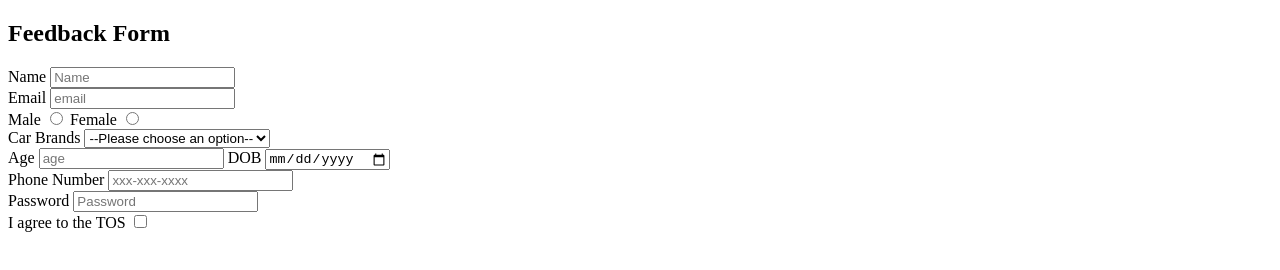
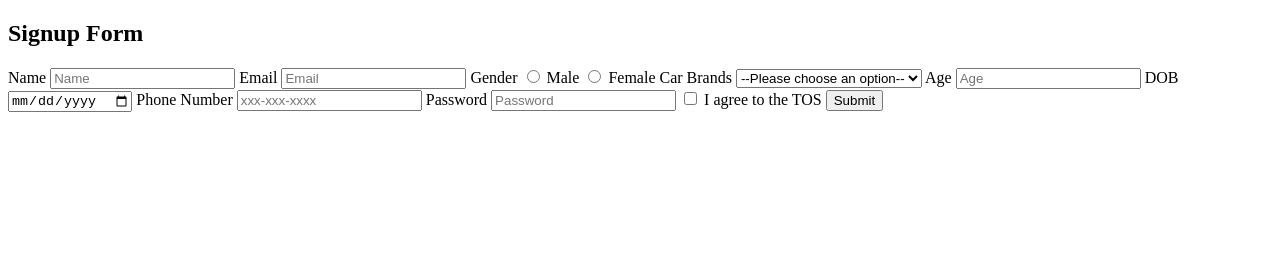
Before and after one commit to acciojob/signup-form-car-abhisingh3960, a website: page main.html in a window 1280 px wide. Drawn offline with Linux system fonts and the light colour scheme.

Commit message:
created a submission

```diff
--- a/main.html
+++ b/main.html
@@ -9,39 +9,44 @@
 <body>
 	<!-- the entire body must be written by student -->
 	<form method="post">
-		<h2>Feedback Form</h2>
-
-		<label for="name" > Name</label>
-		<input type="text" minlength="3" maxlength="50"
-			id="name" required placeholder="Name"><br>
+        <h2>Signup Form</h2>
+        <label for="name">Name</label>
+        <input type="text" id="name" name="name" required placeholder="Name">
 
         <label for="email">Email</label>
-		<input type="email" required placeholder="email" id="email" ><br>
+        <input type="email" id="email" name="email" required placeholder="Email">
 
+        <label>Gender</label>
+        <input type="radio" id="gender_m" name="gender" value="male" required>
         <label for="gender_m">Male</label>
-        <input type="radio" id="gender_m" name="gender" value="male" required>
+        <input type="radio" id="gender_f" name="gender" value="female" required>
         <label for="gender_f">Female</label>
-        <input type="radio" id="gender_f" name="gender" value="female" required><br>
 
-		<label for="car">Car Brands </label>
-		<select id="car">
-			<option>--Please choose an option--</option>
-		</select><br>
+        <label for="cars">Car Brands</label>
+        <select id="cars" name="cars" required>
+            <option value="" disabled selected>--Please choose an option--</option>
+            <option value="ford">Ford</option>
+            <option value="toyota">Toyota</option>
+            <option value="honda">Honda</option>
+            <!-- Add more car brands as needed -->
+        </select>
 
         <label for="age">Age</label>
-		<input type="number" required id="age" placeholder="age">
+        <input type="number" id="age" name="age" required placeholder="Age">
 
         <label for="dob">DOB</label>
-		<input type="date" required id="dob" ><br>
+        <input type="date" id="dob" name="dob" required>
 
         <label for="tel">Phone Number</label>
-		<input type="tel"  id="tel" placeholder="xxx-xxx-xxxx"><br>
+        <input type="tel" id="tel" name="tel" placeholder="xxx-xxx-xxxx">
 
         <label for="password">Password</label>
-		<input type="password" required id="password" placeholder="Password" ><br>
+        <input type="password" id="password" name="password" required placeholder="Password">
 
+        <input type="checkbox" id="tos" name="tos" required>
         <label for="tos">I agree to the TOS</label>
-		<input type="checkbox" required id="tos">
+
+        <button type="submit">Submit</button>
     </form>
     <script type="text/javascript" src="./script.js">
 </script>
```
Lines whose indentation alone changed are shown as unchanged.
